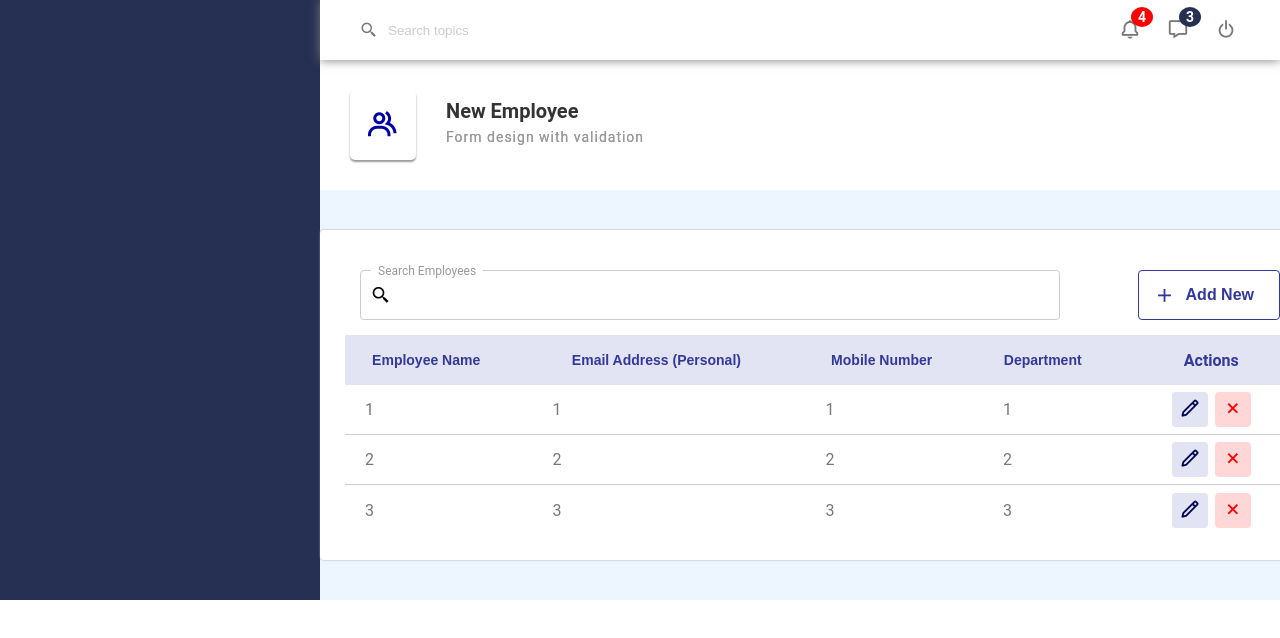
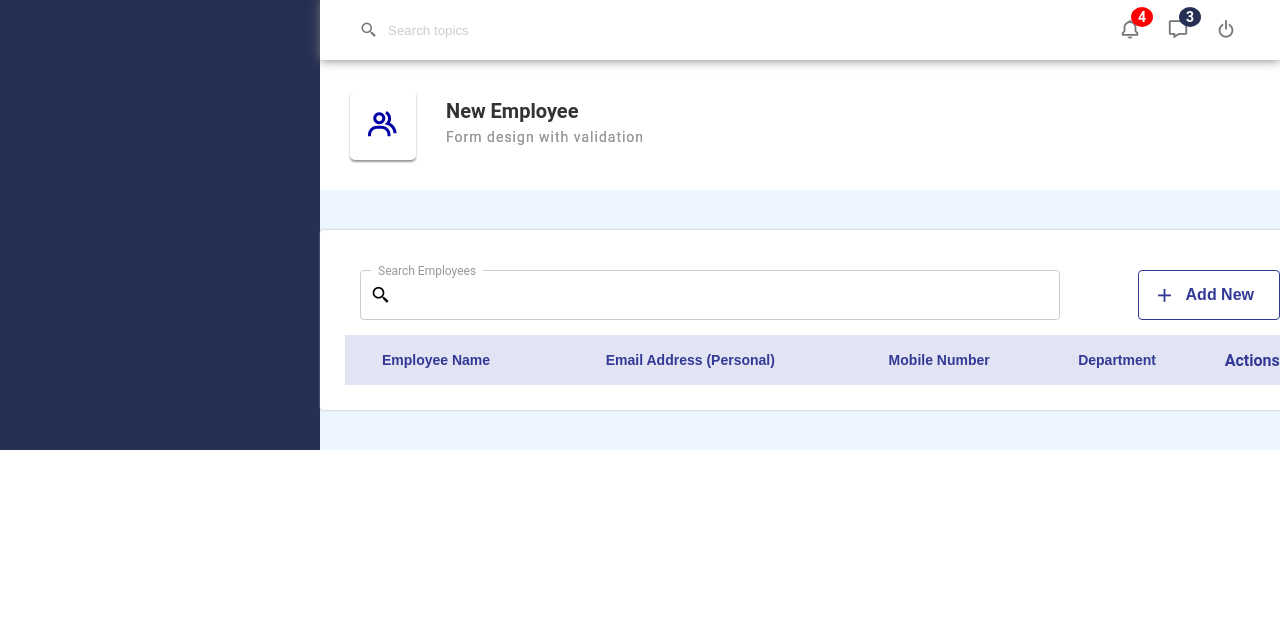
Before and after one commit to MrDeft/New-Employe, a plain HTML site: page index.html in a window 1280 px wide. Shown: the top 638 px of the page. Drawn offline with nearby package versions, Linux system fonts and the light colour scheme.

Commit message:
Initial commit

```diff
--- a/index.html
+++ b/index.html
@@ -95,44 +95,7 @@
                             </th>
                         </tr>
                     </thead>
-                    <tbody>
-                        <tr class="tr">
-                            <td class="td">1</td>
-                            <td class="td">1</td>
-                            <td class="td">1</td>
-                            <td class="td">1</td>
-                            <td class='td'>
-                                <div class='t__btn'>
-                                    <button class='edit-employe'><i class='bx bx-pencil' ></i></button>
-                                    <button class="dell-employe"><i class='bx bx-plus'></i></button>
-                                </div>
-                            </td>
-                        </tr>
-                        <tr class="tr">
-                            <td class="td">2</td>
-                            <td class="td">2</td>
-                            <td class="td">2</td>
-                            <td class="td">2</td>
-                            <td class='td'>
-                                <div class='t__btn'>
-                                    <button class='edit-employe'><i class='bx bx-pencil' ></i></button>
-                                    <button class="dell-employe"><i class='bx bx-plus'></i></button>
-                                </div>
-                            </td>
-                        </tr>
-                        <tr class="tr">
-                            <td class="td">3</td>
-                            <td class="td">3</td>
-                            <td class="td">3</td>
-                            <td class="td">3</td>
-                            <td class='td'>
-                                <div class='t__btn'>
-                                    <button class='edit-employe'><i class='bx bx-pencil' ></i></button>
-                                    <button class="dell-employe"><i class='bx bx-plus'></i></button>
-                                </div>
-                            </td>
-                        </tr>
-                    </tbody>
+                    <tbody></tbody>
                 </table>
             </div>
         </main>
```
